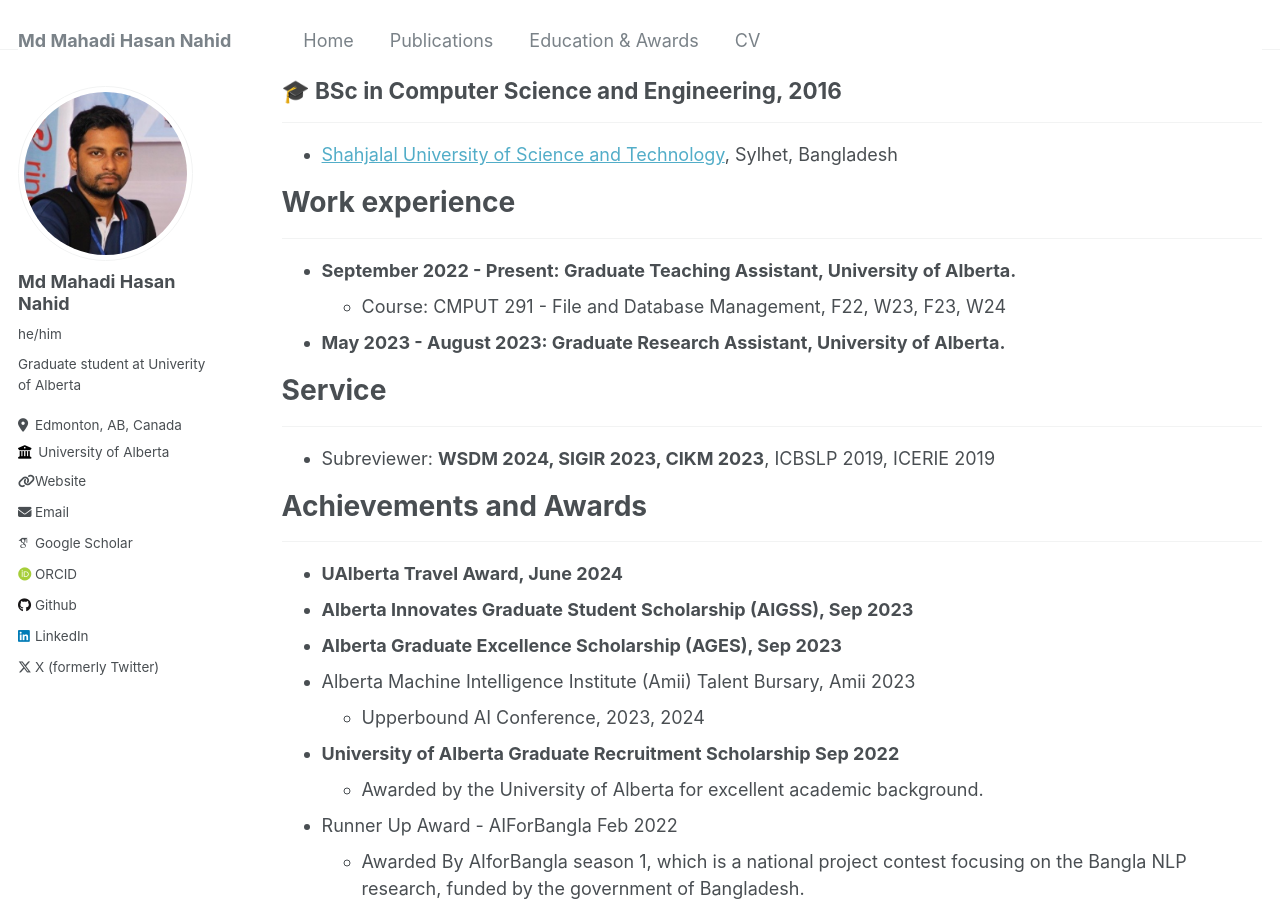
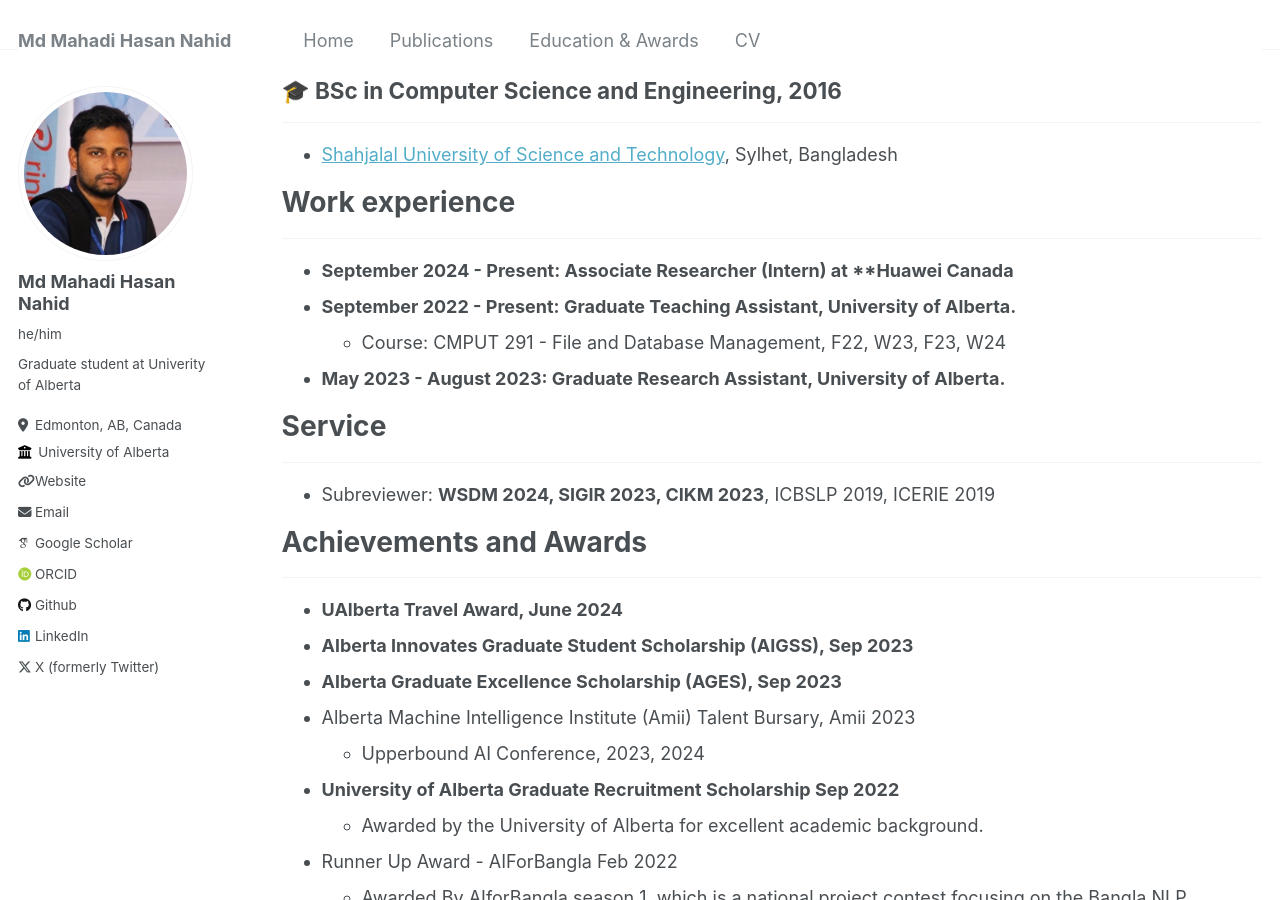
Before and after one commit to mahadi-nahid/mahadi-nahid.github.io, a Jekyll site: the page built from _pages/education-awards.md, in a window 1280 px wide and 900 px high, scrolled down 565 px. Built offline with Jekyll 4.4.1, drawn with Linux system fonts in a browser that asks for light colours; some web fonts are replaced.

Commit message:
Update education-awards.md

```diff
--- a/_pages/education-awards.md
+++ b/_pages/education-awards.md
@@ -24,6 +24,7 @@ author_profile: true
 
 # Work experience
 -----------
+* **September 2024 - Present: Associate Researcher (Intern) at **Huawei Canada**
 * **September 2022 - Present: Graduate Teaching Assistant, University of Alberta.**
   * Course: CMPUT 291 - File and Database Management, F22, W23, F23, W24
 * **May 2023 - August 2023: Graduate Research Assistant, University of Alberta.**
```
